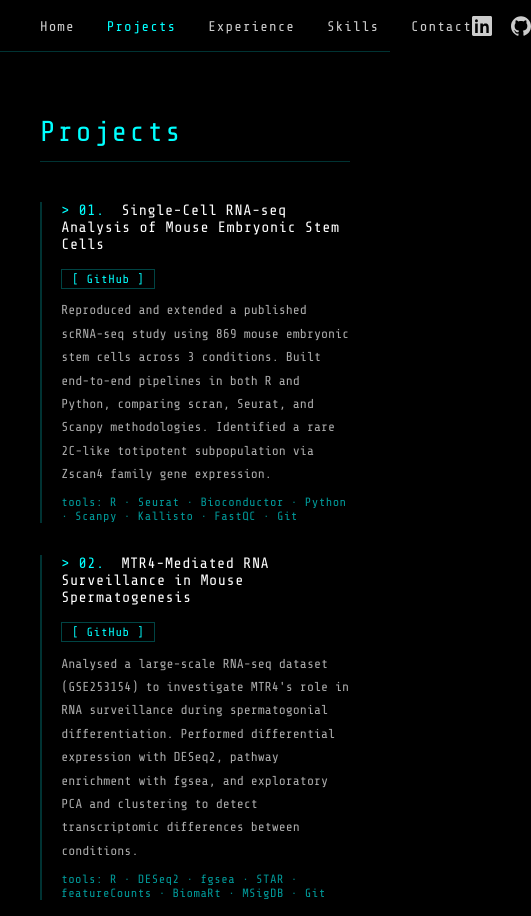
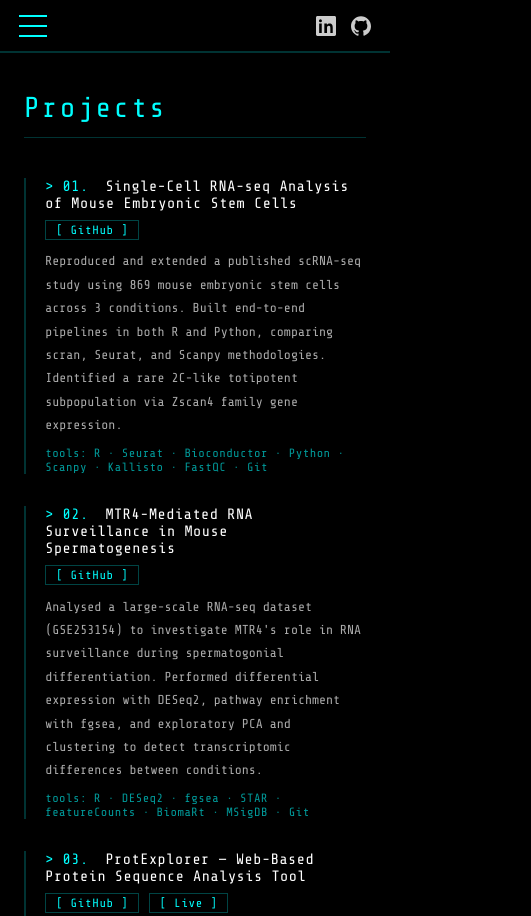
Before and after one commit to rahuldey5156/rahuldey5156.github.io, a plain HTML site: page projects.html in a window 390 px wide. Shown: the top 916 px of the page, 531 px wide, since content can reach past the window. Drawn offline with nearby package versions, Linux system fonts and the light colour scheme.

Commit message:
Add navigation bar in project section

```diff
--- a/projects.html
+++ b/projects.html
@@ -65,6 +65,29 @@
       height: 20px;
       fill: currentColor;
     }
+
+    .nav-toggle {
+      display: none;
+      background: none;
+      border: none;
+      color: #00ffff;
+      width: 28px;
+      height: 22px;
+      padding: 0;
+      cursor: pointer;
+      flex-direction: column;
+      justify-content: space-between;
+    }
+    .nav-toggle span {
+      display: block;
+      width: 100%;
+      height: 2px;
+      background: #00ffff;
+      transition: transform 0.2s, opacity 0.2s;
+    }
+    .nav-toggle.open span:nth-child(1) { transform: translateY(10px) rotate(45deg); }
+    .nav-toggle.open span:nth-child(2) { opacity: 0; }
+    .nav-toggle.open span:nth-child(3) { transform: translateY(-10px) rotate(-45deg); }
 
     /* PROJECTS */
     #projects {
@@ -150,19 +173,51 @@
       color: #00ffff99;
       letter-spacing: 0.04em;
     }
+
+    @media (max-width: 700px) {
+      nav { padding: 0 1.2rem; }
+      .nav-toggle { display: flex; }
+      .nav-links {
+        position: absolute;
+        top: 52px;
+        left: 0;
+        right: 0;
+        background: #000;
+        border-bottom: 1px solid #00ffff33;
+        flex-direction: column;
+        gap: 0;
+        max-height: 0;
+        overflow: hidden;
+        transition: max-height 0.25s ease;
+      }
+      .nav-links.open { max-height: 300px; }
+      .nav-links li { width: 100%; }
+      .nav-links a {
+        display: block;
+        padding: 0.9rem 1.5rem;
+        border-bottom: 1px solid #00ffff1a;
+      }
+      .nav-icons { gap: 0.9rem; }
+
+      #projects { padding: 2.5rem 1.5rem; }
+      .project-header { flex-direction: column; align-items: flex-start; gap: 0.5rem; }
+    }
   </style>
 </head>
 <body>
 
 <!-- NAVBAR -->
 <nav>
-  <ul class="nav-links">
+  <ul class="nav-links" id="navLinks">
     <li><a href="index.html">Home</a></li>
     <li><a href="projects.html" class="active">Projects</a></li>
     <li><a href="experience.html">Experience</a></li>
     <li><a href="skills.html">Skills</a></li>
     <li><a href="contact.html">Contact</a></li>
   </ul>
+  <button class="nav-toggle" id="navToggle" aria-label="Toggle menu" aria-expanded="false">
+    <span></span><span></span><span></span>
+  </button>
 
   <div class="nav-icons">
     <a href="https://www.linkedin.com/in/rahuldey5156/" target="_blank" rel="noopener" title="LinkedIn">
@@ -242,5 +297,15 @@
   </div>
 </section>
 
+<script>
+  var navToggle = document.getElementById('navToggle');
+  var navLinks = document.getElementById('navLinks');
+  navToggle.addEventListener('click', function () {
+    var isOpen = navLinks.classList.toggle('open');
+    navToggle.classList.toggle('open', isOpen);
+    navToggle.setAttribute('aria-expanded', isOpen);
+  });
+</script>
+
 </body>
 </html>
```
